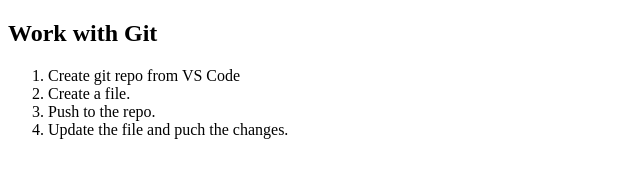
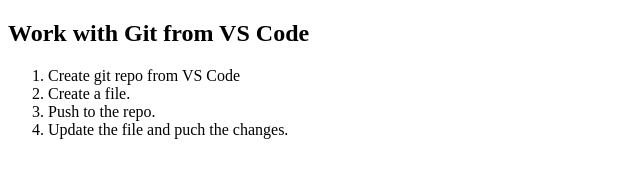
Before and after one commit to Georgi-Petkov/test_git, a plain HTML site: page index.html in a window 1280 px wide. Shown: the whole page, without its empty margins (0-640 px from the left). Drawn offline with Linux system fonts and the light colour scheme.

Commit message:
Heading update.

```diff
--- a/index.html
+++ b/index.html
@@ -4,7 +4,7 @@
         <title>GIT</title>
     </head>
     <body>
-        <h2>Work with Git</h2>
+        <h2>Work with Git from VS Code</h2>
         <ol>
             <li>Create git repo from VS Code</li>
             <li>Create a file.</li>
```
